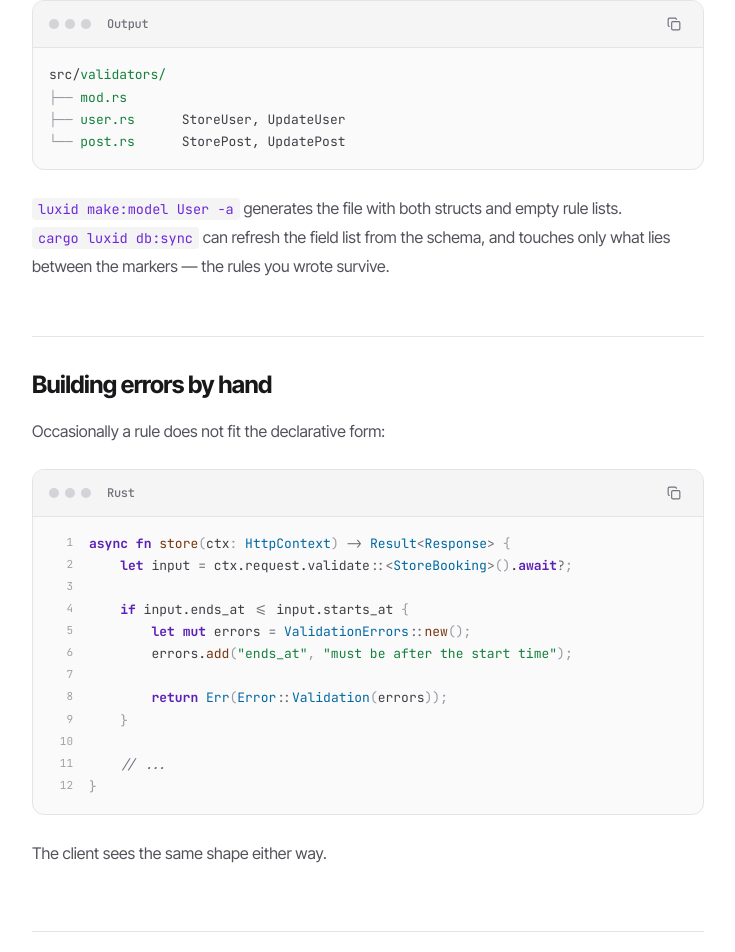
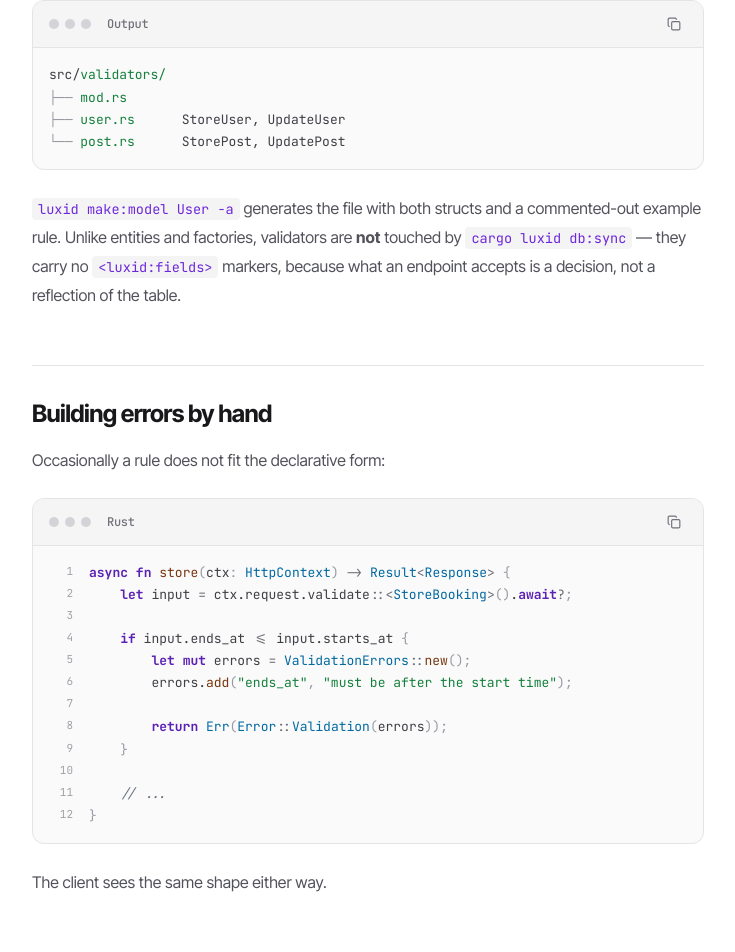
Before and after one commit to luxid-dev/web, a React (Vite) app: page /docs/validation in a window 1280 px wide. Shown: the part 6872-7824 px from the top of the page, without its empty margins (288-1023 px from the left). Built offline with nearby package versions, Linux system fonts and the light colour scheme.

Commit message:
docs: note that db:sync leaves validators alone
It rewrites entities and factories only; validators carry no field markers.

```diff
--- a/src/docs/content/ValidationContent.tsx
+++ b/src/docs/content/ValidationContent.tsx
@@ -240,7 +240,7 @@ pub age: Option<i64>,`}
 └── post.rs      StorePost, UpdatePost`}
       />
 
-      <P><C>luxid make:model User -a</C> generates the file with both structs and empty rule lists. <C>cargo luxid db:sync</C> can refresh the field list from the schema, and touches only what lies between the markers — the rules you wrote survive.</P>
+      <P><C>luxid make:model User -a</C> generates the file with both structs and a commented-out example rule. Unlike entities and factories, validators are <strong>not</strong> touched by <C>cargo luxid db:sync</C> — they carry no <C>{'<'}luxid:fields{'>'}</C> markers, because what an endpoint accepts is a decision, not a reflection of the table.</P>
 
       <H2>Building errors by hand</H2>
 
```
